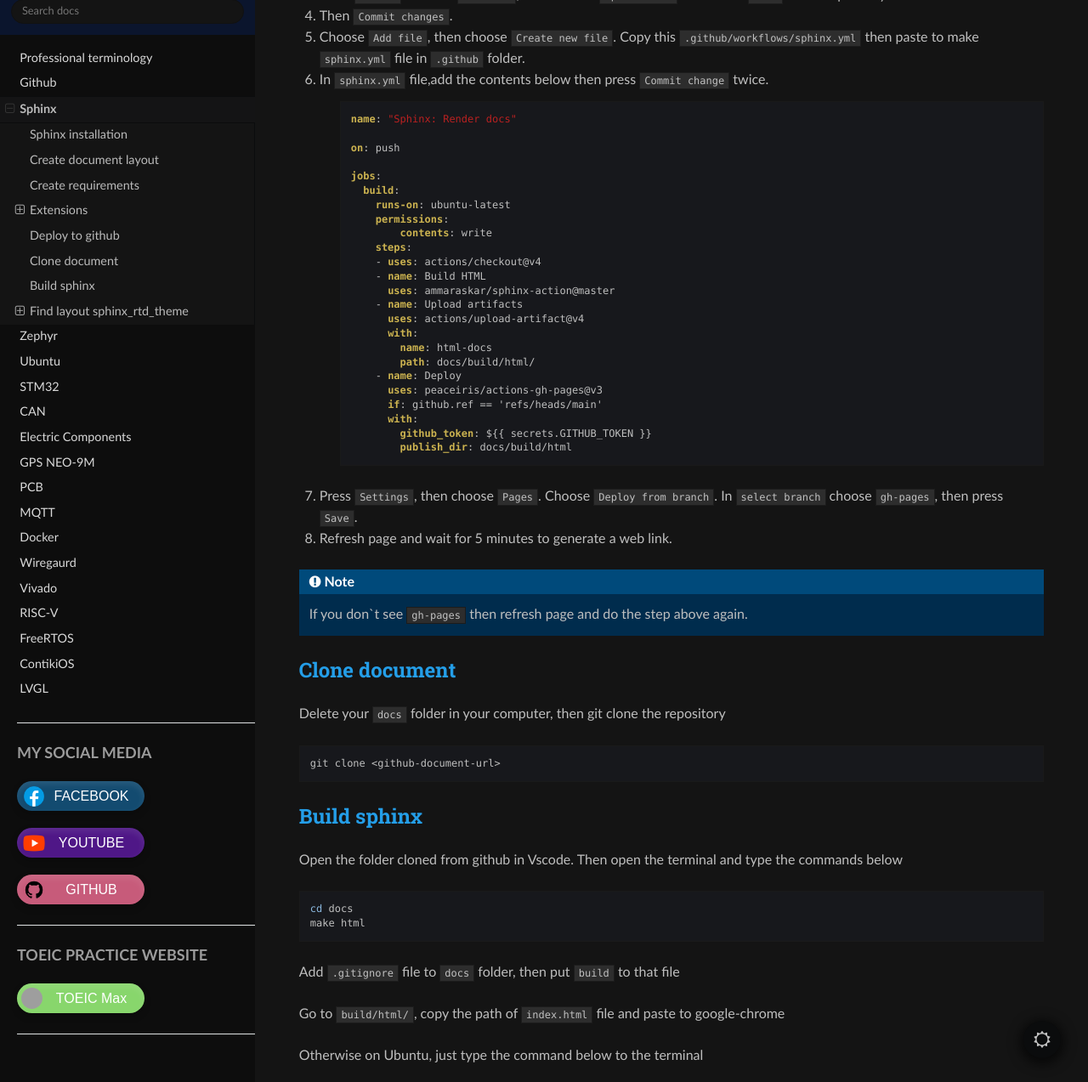
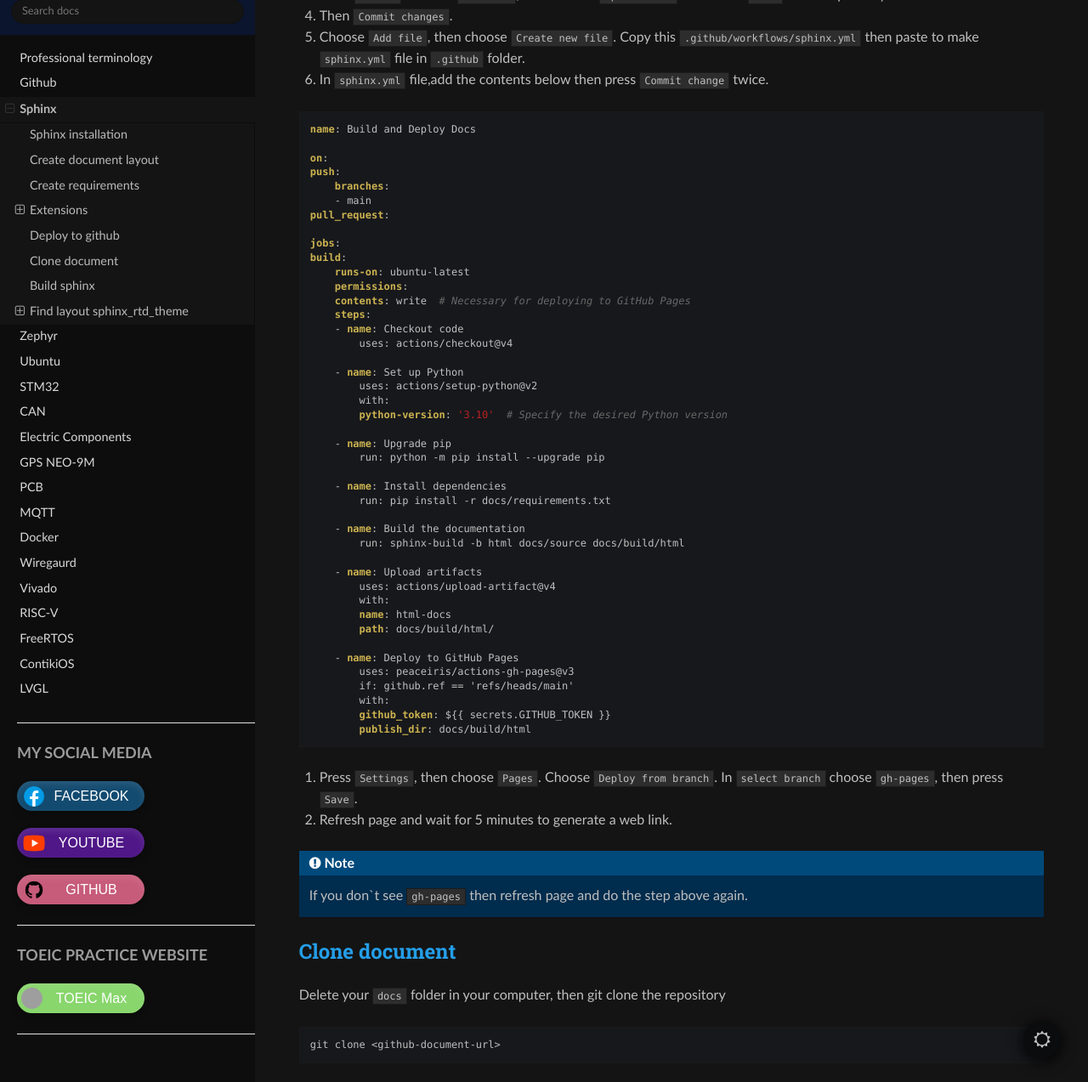
Before and after one commit to ryanjtr/MyDocs, a Sphinx documentation site: the page built from docs/source/Contents/sphinx.rst, in a window 1280 px wide and 1400 px high, scrolled down 6719 px, cut to the strip 127-1400 px from the top of the window. Shown: the whole strip at 85% size. Built offline with Sphinx 7.4.7 and the Read the Docs theme 3.1.0, drawn with Linux system fonts in a browser that asks for light colours; grey boxes are pictures that could not be loaded.

Commit message:
update sphinx.yml command

```diff
--- a/docs/source/Contents/STM32/lvglf7.rst
+++ b/docs/source/Contents/STM32/lvglf7.rst
@@ -95,7 +95,7 @@ Porting library to STM32F746GDISCOVERY project
 Run lvgl example
 -------------------
 
-.. code:: c
+.. code:: C
 
     /* USER CODE BEGIN Includes */
     #include "lvgl/lvgl.h"
@@ -106,7 +106,7 @@ Run lvgl example
 
     /* USER CODE END Includes */
 
-        int main(void)
+    int main(void)
     {
 
     /* USER CODE BEGIN 1 */
--- a/docs/source/Contents/sphinx.rst
+++ b/docs/source/Contents/sphinx.rst
@@ -368,32 +368,51 @@ Deploy to github
 
 #. In ``sphinx.yml`` file,add the contents below then press ``Commit change`` twice.
 
-    .. code-block:: yaml
+.. code-block:: yaml
 
-        name: "Sphinx: Render docs"
+    name: Build and Deploy Docs
 
-        on: push
+    on:
+    push:
+        branches:
+        - main
+    pull_request:
 
-        jobs:
-          build:
-            runs-on: ubuntu-latest
-            permissions:
-                contents: write
-            steps:
-            - uses: actions/checkout@v4
-            - name: Build HTML
-              uses: ammaraskar/sphinx-action@master
-            - name: Upload artifacts
-              uses: actions/upload-artifact@v4
-              with:
-                name: html-docs
-                path: docs/build/html/
-            - name: Deploy
-              uses: peaceiris/actions-gh-pages@v3
-              if: github.ref == 'refs/heads/main'
-              with:
-                github_token: ${{ secrets.GITHUB_TOKEN }}
-                publish_dir: docs/build/html
+    jobs:
+    build:
+        runs-on: ubuntu-latest
+        permissions:
+        contents: write  # Necessary for deploying to GitHub Pages
+        steps:
+        - name: Checkout code
+            uses: actions/checkout@v4
+
+        - name: Set up Python
+            uses: actions/setup-python@v2
+            with:
+            python-version: '3.10'  # Specify the desired Python version
+
+        - name: Upgrade pip
+            run: python -m pip install --upgrade pip
+
+        - name: Install dependencies
+            run: pip install -r docs/requirements.txt
+
+        - name: Build the documentation
+            run: sphinx-build -b html docs/source docs/build/html
+
+        - name: Upload artifacts
+            uses: actions/upload-artifact@v4
+            with:
+            name: html-docs
+            path: docs/build/html/
+
+        - name: Deploy to GitHub Pages
+            uses: peaceiris/actions-gh-pages@v3
+            if: github.ref == 'refs/heads/main'
+            with:
+            github_token: ${{ secrets.GITHUB_TOKEN }}
+            publish_dir: docs/build/html
 
 #. Press ``Settings``, then choose ``Pages``. Choose ``Deploy from branch``. In ``select branch`` choose ``gh-pages``, then press ``Save``.
 
```
